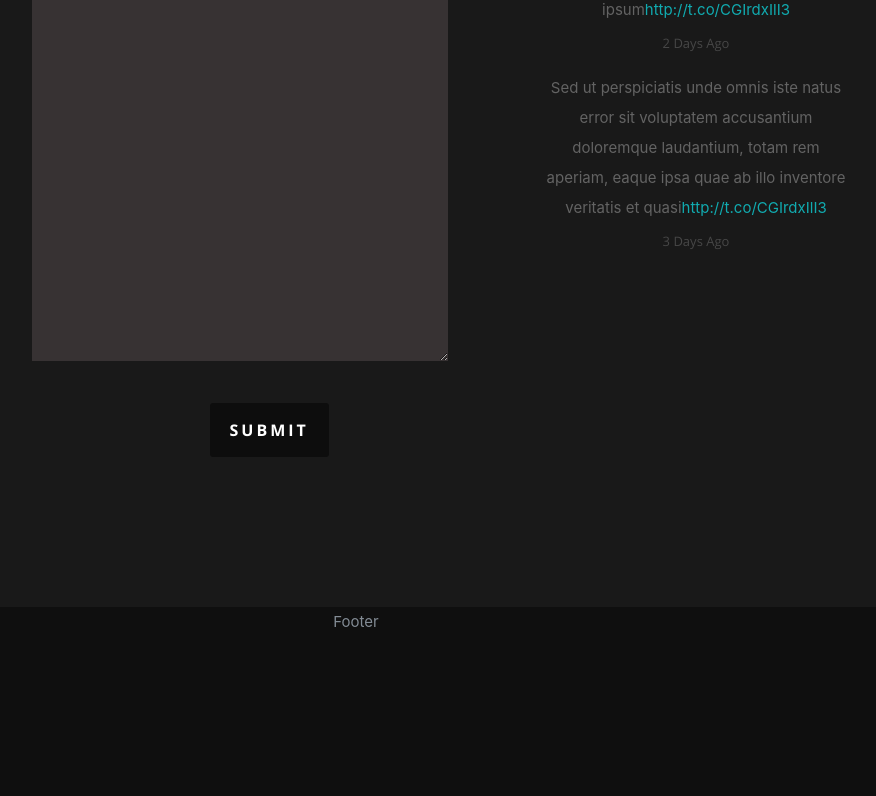
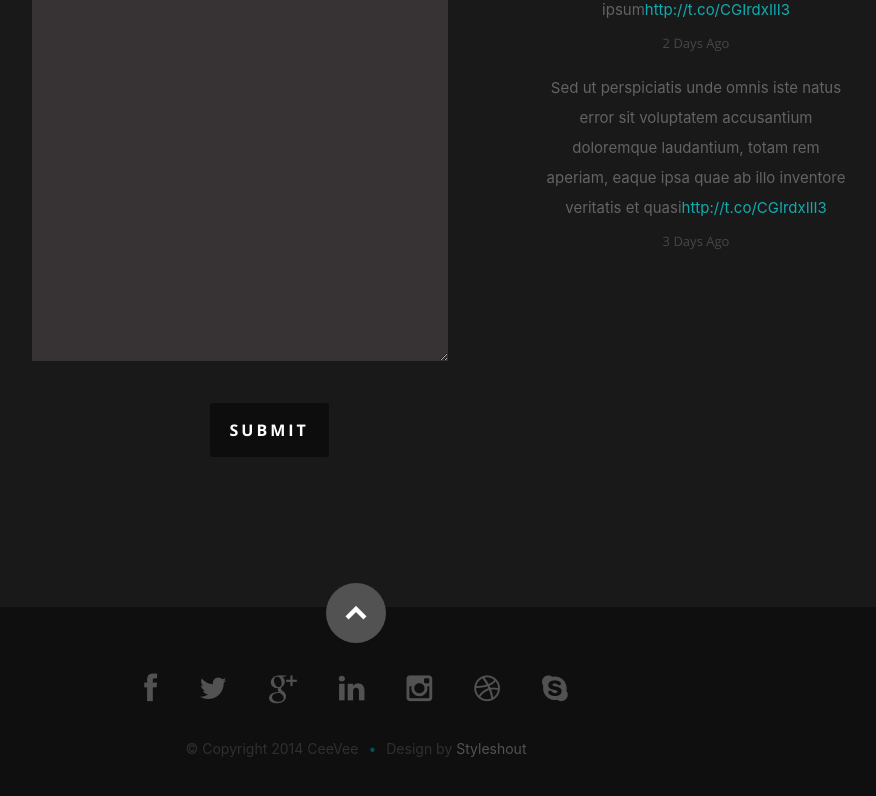
Before and after one commit to jecaz/Resume, a React (Create React App) app: page / in a window 1280 px wide. Shown: the part 5533-6329 px from the top of the page, without its empty margins (284-1160 px from the left). Before the commit the page ends 6170 px from the top, so only its background shows below. Built offline with nearby package versions, Linux system fonts and the light colour scheme.

Commit message:
Add Footer section

```diff
--- a/src/Components/Footer.js
+++ b/src/Components/Footer.js
@@ -3,9 +3,26 @@ import React, { Component } from 'react';
 class Footer extends Component {
   render() {
     return (
-      <div>
-        Footer
-      </div>
+      <footer>
+        <div class="row">
+          <div class="twelve columns">
+            <ul class="social-links">
+              <li><a href="#/"><i class="fa fa-facebook"></i></a></li>
+              <li><a href="#/"><i class="fa fa-twitter"></i></a></li>
+              <li><a href="#/"><i class="fa fa-google-plus"></i></a></li>
+              <li><a href="#/"><i class="fa fa-linkedin"></i></a></li>
+              <li><a href="#/"><i class="fa fa-instagram"></i></a></li>
+              <li><a href="#/"><i class="fa fa-dribbble"></i></a></li>
+              <li><a href="#/"><i class="fa fa-skype"></i></a></li>
+            </ul>
+            <ul class="copyright">
+              <li>&copy; Copyright 2014 CeeVee</li>
+              <li>Design by <a title="Styleshout" href="http://www.styleshout.com/">Styleshout</a></li>
+            </ul>
+          </div>
+          <div id="go-top"><a class="smoothscroll" title="Back to Top" href="#home"><i class="icon-up-open"></i></a></div>
+        </div>
+      </footer>
     );
   }
 }
```
